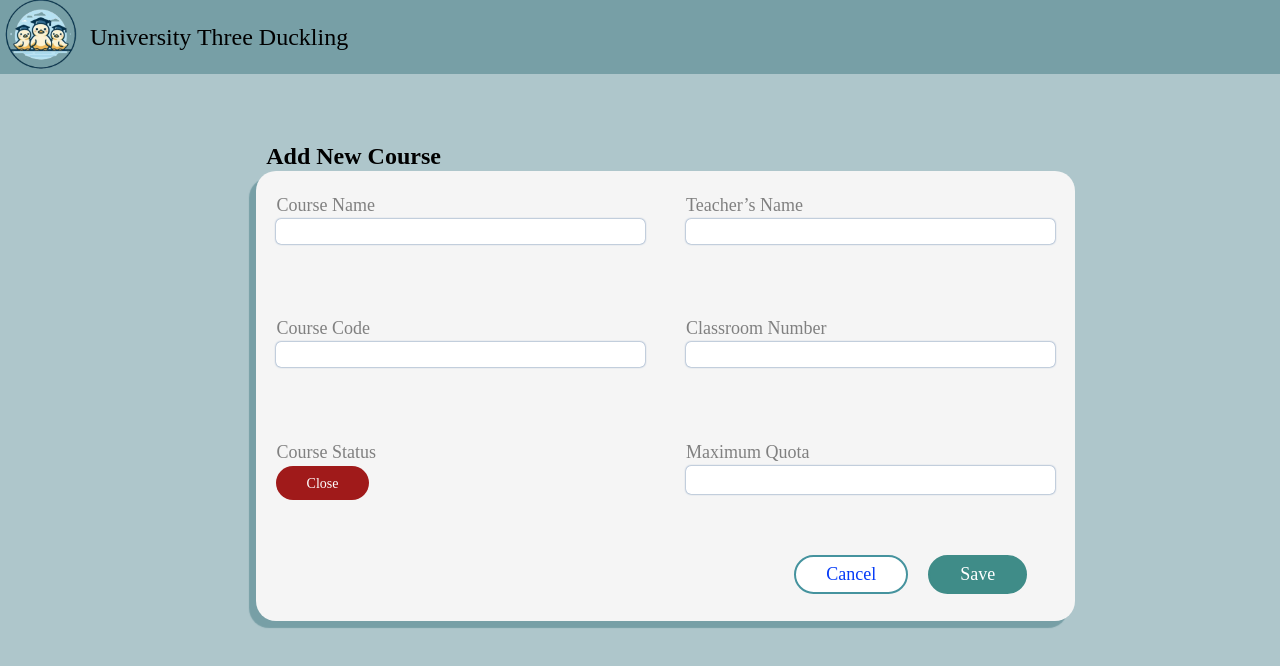
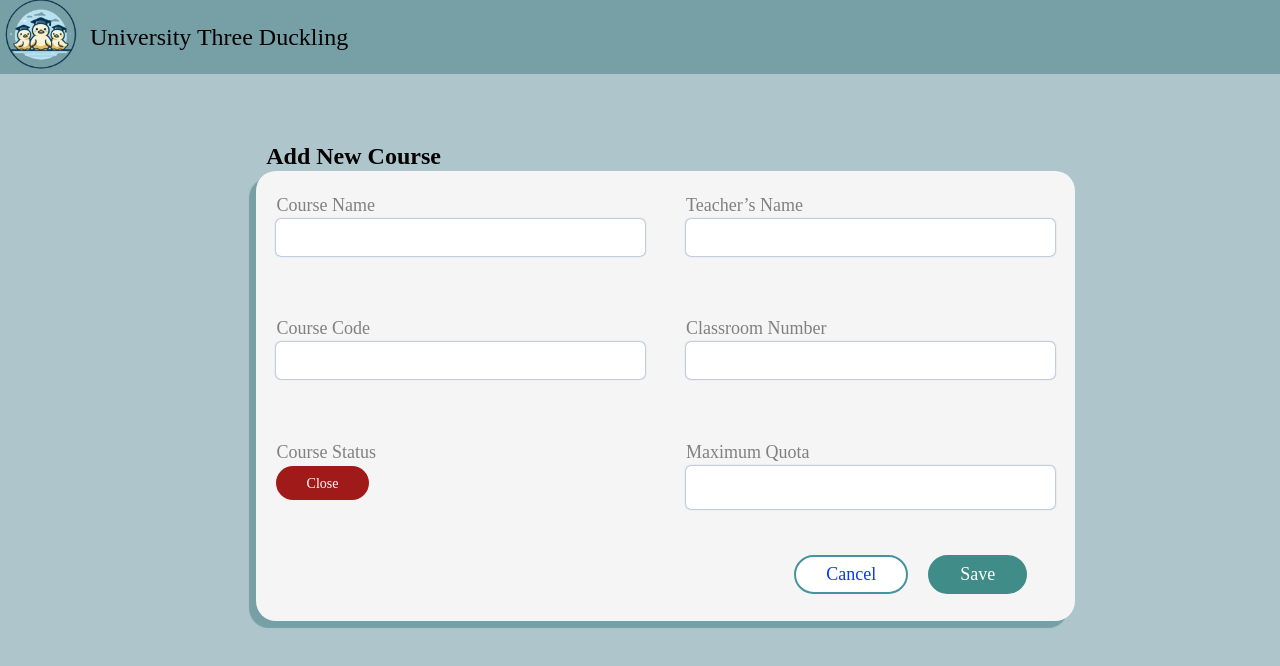
Before and after one commit to dian7875/CoursesManage, a React (Vite) app: page /create in a window 1280 px wide. Shown: the top 666 px of the page. Built offline with nearby package versions, Linux system fonts and the light colour scheme.

Commit message:
feat: increase height of input field in Forms.css

```diff
--- a/src/pages/create/Forms.css
+++ b/src/pages/create/Forms.css
@@ -24,7 +24,7 @@
   background-color: whitesmoke;
 }
 .Form-Style input{
-  height: 30%;
+  height: 45%;
   box-shadow: 0px 0px 2px 0px #386398;
   border-radius: 5px;
 }
```
